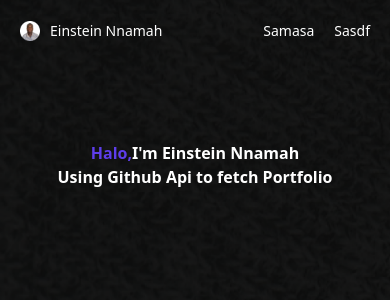
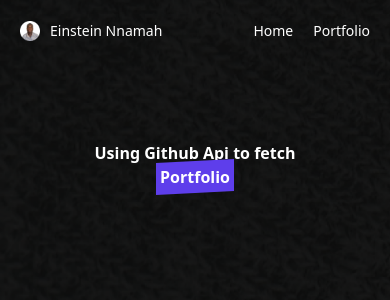
Before and after one commit to einsteinnnamah/altschool_exam2, a React (Create React App) app in the folder github_api/: page / in a window 390 px wide. Shown: the top 300 px of the page. Built offline with nearby package versions, Linux system fonts and the light colour scheme.

Commit message:
home ui done

```diff
--- a/github_api/package.json
+++ b/github_api/package.json
@@ -8,6 +8,7 @@
     "@testing-library/user-event": "^13.5.0",
     "react": "^18.2.0",
     "react-dom": "^18.2.0",
+    "react-router-dom": "^6.4.3",
     "react-scripts": "5.0.1",
     "web-vitals": "^2.1.4"
   },
--- a/github_api/src/App.js
+++ b/github_api/src/App.js
@@ -1,13 +1,21 @@
 import './App.css';
 import Header from './Components/Header';
 import Landingpage from './Pages/Landingpage';
-import './chubbo.css'
+import { BrowserRouter as Router,Routes, Route } from 'react-router-dom';
+import Portfolio from './Pages/Portfolio'
 
 function App() {
   return (
     <div className="bg-[url('./Assets/background.png')] bg-no-repeat h-screen bg-cover w-screen">
-      <Landingpage />
+       <Router>
+       <Header />
+      <Routes>
+          <Route path='/' element={ <Landingpage />} />
+          <Route path='/Portfolio' element={ <Portfolio />} />
+      </Routes>
+    </Router>
     </div>
+
   );
 }
 
--- a/github_api/src/Components/Header.jsx
+++ b/github_api/src/Components/Header.jsx
@@ -1,4 +1,5 @@
 import React from 'react'
+import {NavLink} from 'react-router-dom'
 import ent from '../Assets/ent.png'
 const Header = () => {
   return (
@@ -9,9 +10,17 @@
             <p className=' text-[14px] md:text-[16px]'>Einstein Nnamah</p>
         </div>
 
-        <nav className='flex gap-[20px] text-[14px]'>
-        <div>Samasa</div>
-        <div>Sasdf</div>
+        <nav className='flex gap-[20px] text-[14px] lg:text-[20px] md:text-[16px]'>
+        <div>
+        <NavLink ClassName='active' className='hover:font-[600] hover:text-[#5E3EEB] transition-[2s]' to="/">
+          Home
+          </NavLink >
+        </div>
+        <div>
+          <NavLink ClassName='active' className='hover:font-[600] hover:text-[#5E3EEB] transition-[2s]' to="/Portfolio">
+          Portfolio
+          </NavLink >
+        </div>
         </nav>
 
        </div>
--- a/github_api/src/Pages/Landingpage.jsx
+++ b/github_api/src/Pages/Landingpage.jsx
@@ -4,12 +4,13 @@
 const Landingpage = () => {
   return (
     <div className='text-white'>
-      <Header />
-      <div className=' lg:text-[50px] flex justify-center font-bold mt-20'>
-        <span className='text-[#5E3EEB]'>Halo,</span> I'm Einstein Nnamah
-      </div>
-      <div className='lg:text-[50px] flex justify-center font-bold '>
-        Using Github Api to fetch Portfolio
+      <blockquote  className='lg:text-[50px] md:text-[40px] items-center flex flex-col text-center justify-center font-bold mt-20 '>
+        Using Github Api to fetch
+        <br />
+        <span className='before:block before:absolute before:-inset-1 before:-skew-y-3 before:bg-[#5E3EEB] relative inline-block'> <span className='relative text-white'>Portfolio</span> </span>
+      </blockquote>
+      <div>
+
       </div>
     </div>
   )
--- /dev/null
+++ b/github_api/src/Pages/Portfolio.jsx
@@ -0,0 +1,9 @@
+import React from 'react'
+
+const Portfolio = () => {
+  return (
+    <div>Portfolio</div>
+  )
+}
+
+export default Portfolio
```
Also changed, not shown: 1 other file (tests, documents, lock files or other folders).
